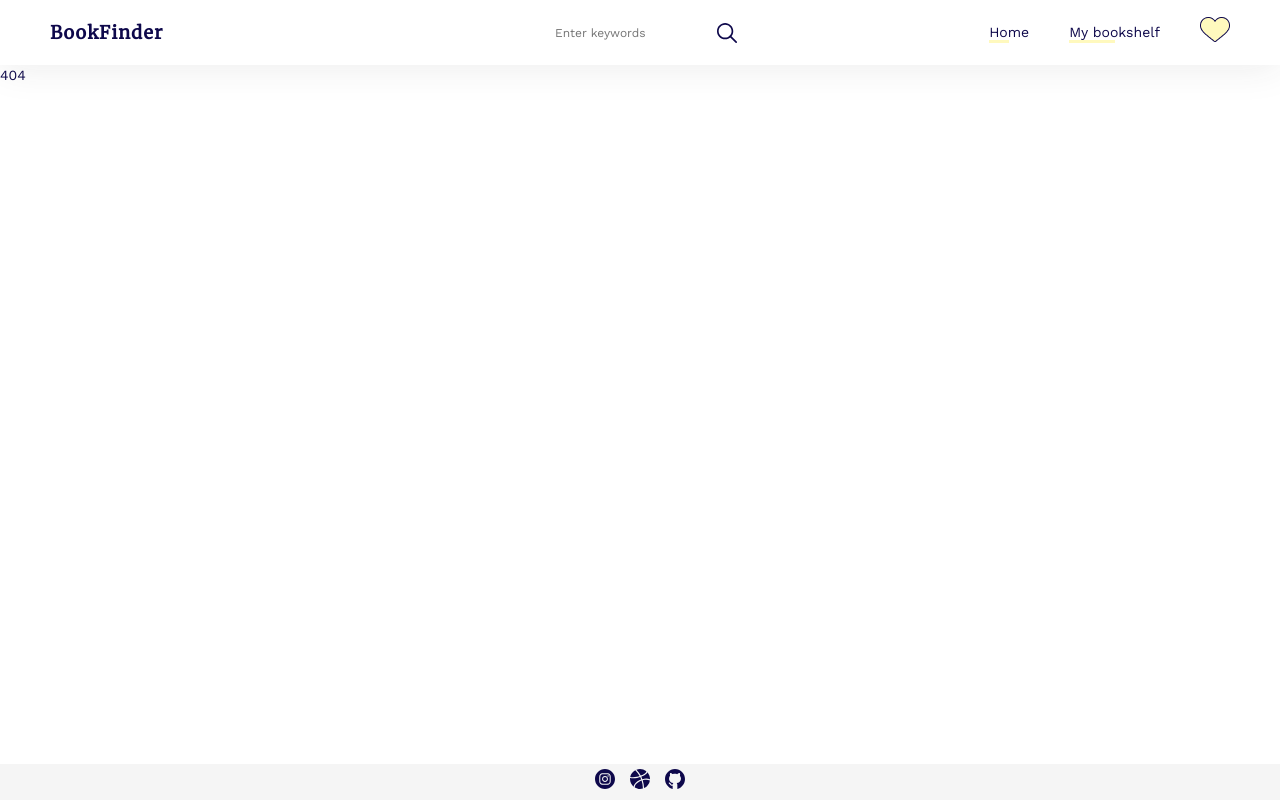
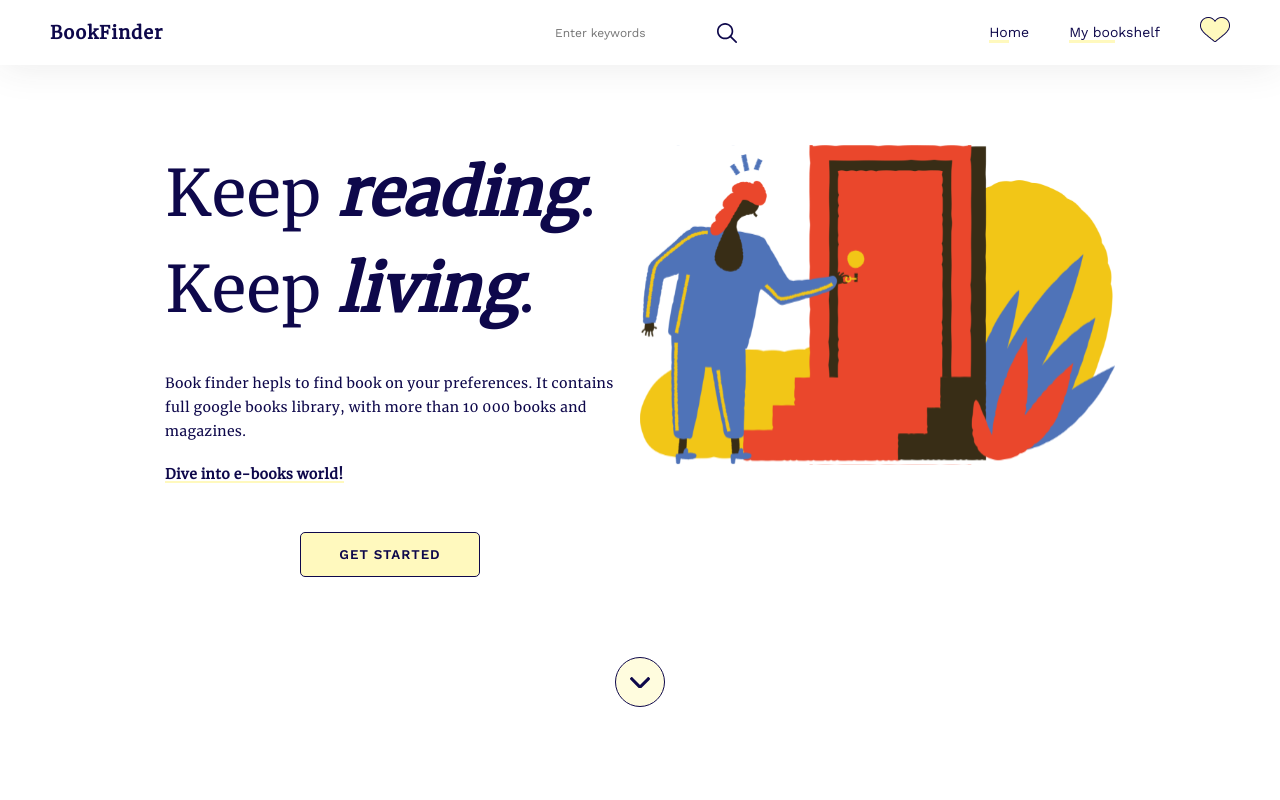
Before and after one commit to serozhkohanna/bookfinder, a React (Create React App) app: page / in a window 1280 px wide. Before the commit this address had no page. Shown: the top 800 px of the page. Built offline with nearby package versions, Linux system fonts and the light colour scheme.

Commit message:
Changed routes.

```diff
--- a/src/constants/routes.ts
+++ b/src/constants/routes.ts
@@ -1,2 +1,2 @@
-export const HOME_PAGE = '/bookfinder',
-  SEARCH_PAGE = '/bookfinder/advanced-search';
+export const HOME_PAGE = '/',
+  SEARCH_PAGE = '/advanced-search';
```
